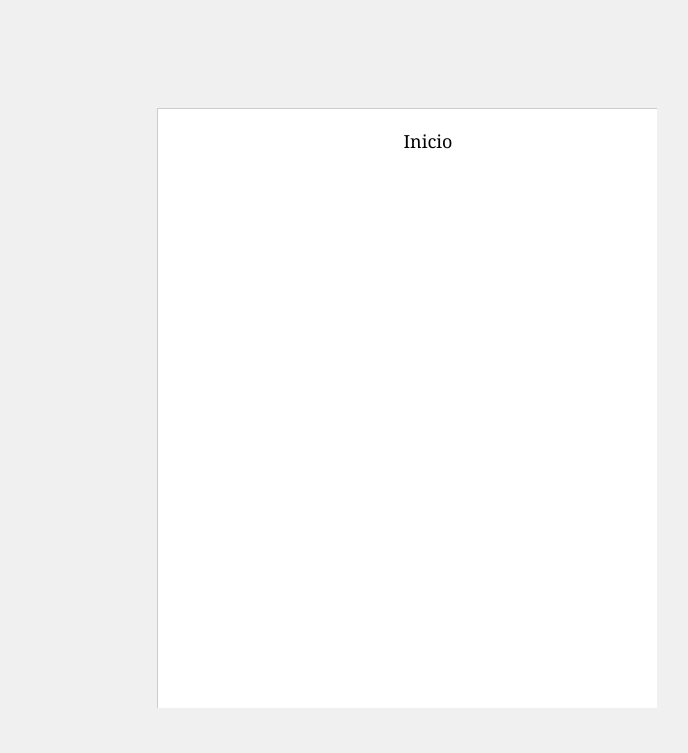
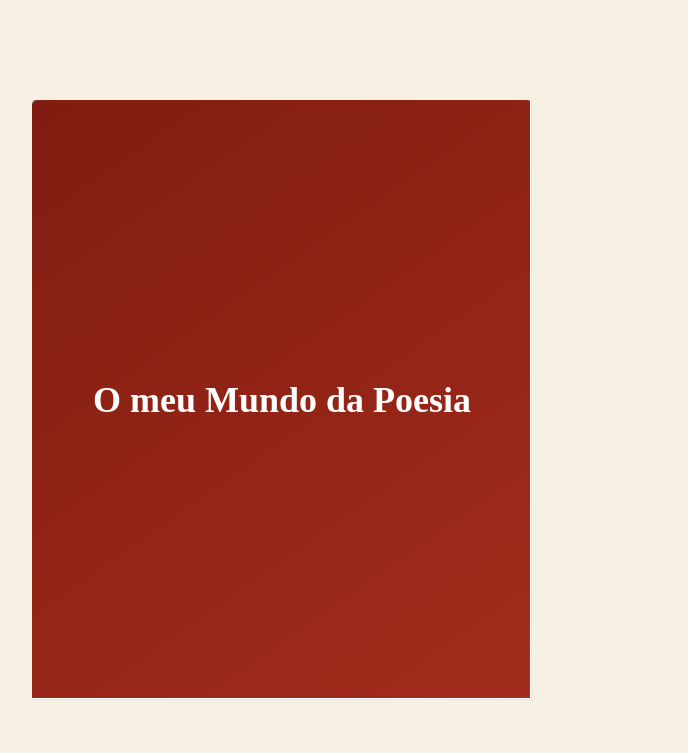
Before and after one commit to seilahhh/MyPoems, a plain HTML site: page index.html in a window 1280 px wide. Shown: the whole page, without its empty margins (358-1046 px from the left). Drawn offline with Linux system fonts and the light colour scheme.

Commit message:
Improve book css

```diff
--- a/css/style.css
+++ b/css/style.css
@@ -1,21 +1,70 @@
+* {
+    margin: 0;
+    padding: 0;
+    box-sizing: border-box;
+    font-family: 'Merriweather', serif;
+}
+
 body {
+  margin: 0;
+  padding: 0;
+  height: 100vh;
+  width: 100vw;
+  background-color: #f5f0e1;
   display: flex;
   justify-content: center;
   align-items: center;
-  height: 100vh;
-  background: #f0f0f0;
+  overflow: hidden;
+}
+
+#book-wrapper {
+  width: 1000px;
+  height: 600px;
 }
 
 #book {
-  width: 400px;
-  height: 600px;
+  width: 100%;
+  height: 100%;
 }
 
-.page {
+#book .hard {
+    background: linear-gradient(145deg, #801c11, #a32c1b) !important;
+    color: white;
+    font-weight: bold;
+    font-size: 24px;
+    text-align: center;
+    display: flex;
+    justify-content: center;
+    align-items: center;
+    border-radius: 5px 5px 0 0;
+    box-shadow: 0 5px 15px rgba(0,0,0,0.3);
+}
+
+#book .hard small {
+    font-style: italic;
+    font-weight: lighter;
+    opacity: 0.7;
+    font-size: 14px;
+}
+
+#book .page {
   background: white;
-  border: 1px solid #ccc;
-  padding: 20px;
-  font-family: 'Georgia', serif;
-  font-size: 18px;
-  text-align: center;
+  display: flex;
+  flex-direction: column;
+  justify-content: center;
+  align-items: center;
+  gap: 10px;
+  border: 1px solid rgba(0, 0, 0, 0.1);
 }
+
+#book .page h2 {
+    font-size: 28px;
+    margin-bottom: 10px;
+    font-weight: 600;
+}
+
+#book .page p {
+    font-size: 18px;
+    line-height: 1.6;
+    text-align: center;
+}
--- a/index.html
+++ b/index.html
@@ -7,14 +7,36 @@
         <link rel="stylesheet" href="css/style.css" />
     </head>
     <body>
-        <div id="book">
-            <div class="page">Inicio</div>
-            <div class="page">O Vento</div>
-            <div class="page">Noite Estrelada</div>
-            <div class="page">Mar</div>
-            <div class="page">Sol</div>
-            <div class="page">Fim</div>
-        </div>
+        <main id="book-wrapper">
+            <section id="book">
+                <!-- Capa inicial -->
+                <header class="hard">
+                    <h1>O meu Mundo da Poesia</h1>
+                </header>
+                <div class="hard"></div>
+
+                <article class="page">
+                    <h2>O Vento</h2>
+                    <p>O vento sopra e leva memórias...</p>
+                </article>
+                <article class="page">
+                    <h2>Noite Estrelada</h2>
+                    <p>O céu cobre-se de estrelas...</p>
+                </article>
+                <article class="page">
+                    <h2>Mar</h2>
+                    <p>O mar canta melodias sem fim...</p>
+                </article>
+                <article class="page">
+                    <h2>Sol</h2>
+                    <p>O sol aquece a alma...</p>
+                </article>
+                <div class="hard"></div>
+                <footer class="hard">
+                    <p>Obrigado <small>Joaquim Pereira</small></p>
+                </footer>
+            </section>
+        </main>
 
         <script src="libs/jquery.min.js"></script>
         <script src="libs/turn.min.js"></script>
--- a/js/main.js
+++ b/js/main.js
@@ -2,9 +2,6 @@ $(document).ready(function () {
     $("#book").turn({
         width: 1000,
         height: 600,
-        autoCenter: true,
-        duration: 1000,
-        gradients: true,
-        elevation: 50,
+        autoCenter: true
     });
 });
```
